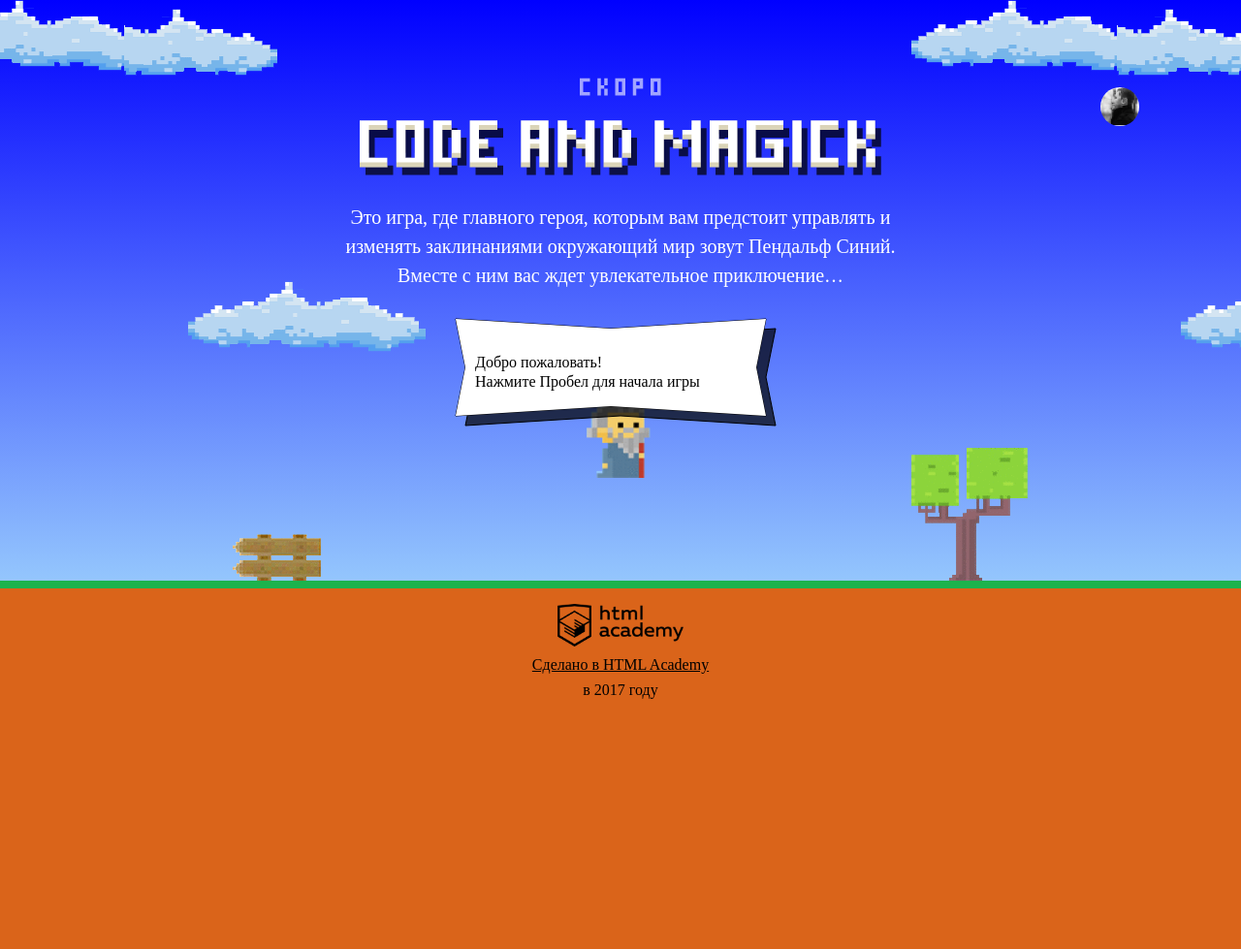
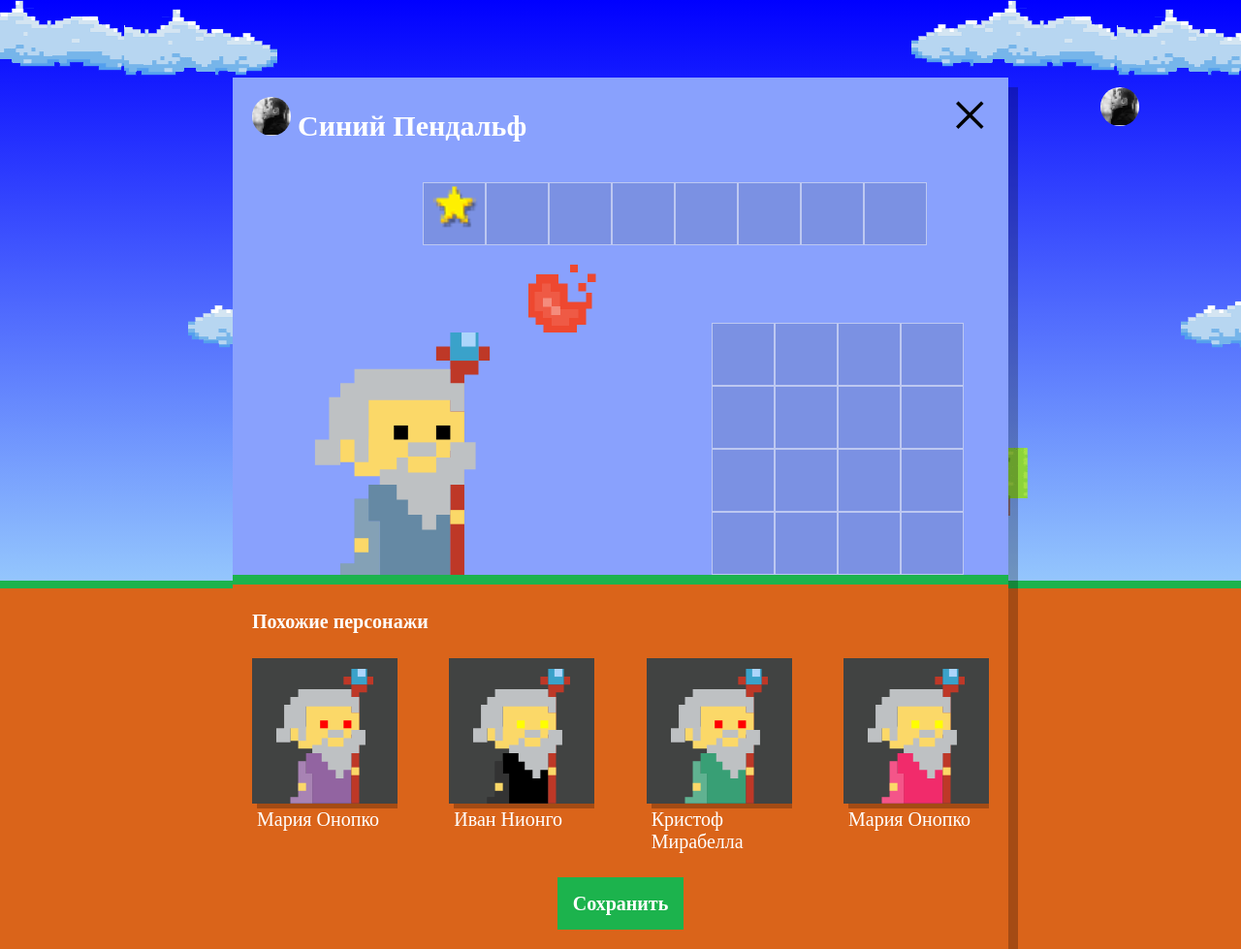
Before and after one commit to Kaladan9/643685-code-and-magick, a website: page index.html in a window 1280 px wide. Shown: the whole page at 97% size. Before the commit the page ends 800 px from the top, so only its background shows below. Drawn offline with Linux system fonts and the light colour scheme; a web font is replaced by a local one.

Commit message:
Клонирование магов

```diff
--- a/index.html
+++ b/index.html
@@ -202,6 +202,7 @@
     return height * (1 / 3);
   }
 </script>
+<script src="js/setup.js"></script>
 <script src="js/stat.js"></script>
 <script src="js/game.js"></script>
 
--- /dev/null
+++ b/js/setup.js
@@ -0,0 +1,73 @@
+'use strict';
+
+var WIZARD_NAMES = ['Иван', 'Хуан Себастьян', 'Мария', 'Кристоф', 'Виктор', 'Юлия', 'Лопита', 'Вашингтон'];
+var WIZARD_SURNAMES = ['да Марья', 'Верон', 'Мирабелла', 'Вальц', 'Онопко', 'Топольницкая', 'Нионго', 'Ирвинг'];
+var COAT_COLORS = ['rgb(101, 137, 164)',
+  'rgb(241, 43, 107)',
+  'rgb(146, 100, 161)',
+  'rgb(56, 159, 117)',
+  'rgb(215, 210, 55)',
+  'rgb(0, 0, 0)'];
+var EYES_COLORS = ['black', 'red', 'blue,', 'yellow', 'green'];
+var WIZARDS_COUNT = 4;
+
+var similarListElement = document.querySelector('.setup-similar-list');
+var similarWizardTemplate = document.querySelector('#similar-wizard-template')
+  .content
+  .querySelector('.setup-similar-item');
+
+function removeSelector(findSelector, selectorToDel) {
+  var element = document.querySelector(findSelector);
+  element.classList.remove(selectorToDel);
+}
+
+function getRandomArrValue(arr) {
+  return arr[Math.floor(Math.random() * arr.length)];
+}
+
+function createRandomName(namesArr, surnamesArr) {
+  var randomName = getRandomArrValue(namesArr);
+  var randomSurname = getRandomArrValue(surnamesArr);
+  return randomName + ' ' + randomSurname;
+}
+
+function createRandomWizard(namesArr, surnamesArr, coatsArr, eyesArr) {
+  return {
+    name: createRandomName(namesArr, surnamesArr),
+    coatColor: getRandomArrValue(coatsArr),
+    eyesColor: getRandomArrValue(eyesArr)
+  };
+}
+
+removeSelector('.setup', 'hidden');
+removeSelector('.setup-similar', 'hidden');
+
+function createWizardsList(namesArr, surnamesArr, coatsArr, eyesArr, wizardCount) {
+  var wizards = [];
+  for (var i = 0; i < wizardCount; i++) {
+    wizards.push(createRandomWizard(namesArr, surnamesArr, coatsArr, eyesArr));
+  }
+  return wizards;
+}
+
+function renderWizard(wizard) {
+  var wizardElement = similarWizardTemplate.cloneNode(true);
+
+  wizardElement.querySelector('.setup-similar-label').textContent = wizard.name;
+  wizardElement.querySelector('.wizard-coat').style.fill = wizard.coatColor;
+  wizardElement.querySelector('.wizard-eyes').style.fill = wizard.eyesColor;
+
+  return wizardElement;
+}
+
+function renderWizardList(wizard, wizardCount) {
+  var fragment = document.createDocumentFragment();
+  for (var i = 0; i < wizardCount; i++) {
+    fragment.appendChild(renderWizard(wizard[i]));
+  }
+  similarListElement.appendChild(fragment);
+}
+
+var wizards = createWizardsList(WIZARD_NAMES, WIZARD_SURNAMES, COAT_COLORS, EYES_COLORS, WIZARDS_COUNT);
+
+renderWizardList(wizards, WIZARDS_COUNT);
--- a/js/stat.js
+++ b/js/stat.js
@@ -69,11 +69,11 @@ function renderTimeBar(ctx, names, times, textOptions, barOptions) {
   for (var i = 0; i < names.length; i++) {
     var propBarHeight = barOptions.HEIGHT * times[i] / maxTime;
     var coordX = barOptions.X + (barSpaceTotal * i);
-    var coordY = barOptions.Y - propBarHeight;
+    var scoreCoordY = barOptions.Y - propBarHeight;
     var saturation = getRandomValue(MIN_SATURATION, MAX_SATURATION);
 
     renderText(ctx, names[i], coordX, barOptions.Y + textOptions.BAR_TEXT_GAP, 'top');
-    renderText(ctx, Math.round(times[i]).toString(), coordX, coordY - textOptions.BAR_TEXT_GAP, 'bottom');
+    renderText(ctx, Math.round(times[i]).toString(), coordX, scoreCoordY - textOptions.BAR_TEXT_GAP, 'bottom');
 
     ctx.fillStyle = (names[i] === 'Вы')
       ? 'rgba(255, 0, 0, 1)'
```
